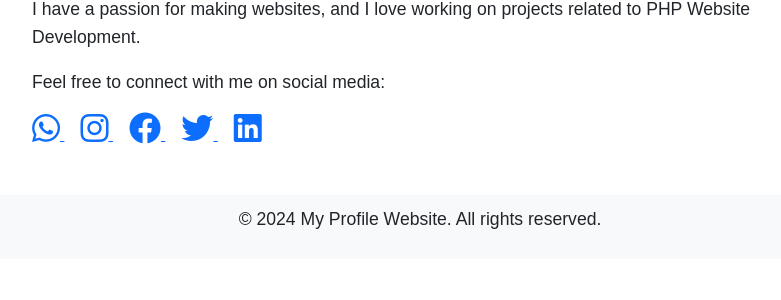
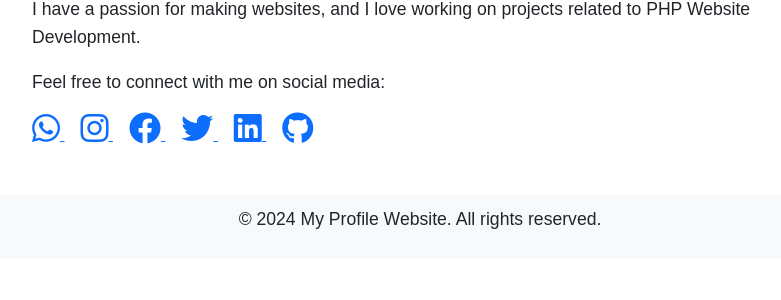
Before and after one commit to MKhansa067/project-profile, a PHP site: page /about.php in a window 1280 px wide. Shown: the part 249-549 px from the top of the page, without its empty margins (220-1001 px from the left). Run offline with PHP 8.4, Linux system fonts and the light colour scheme.

Commit message:
Update about.php

```diff
--- a/about.php
+++ b/about.php
@@ -23,6 +23,9 @@
         <a href="https://www.linkedin.com/in/username" target="_blank" class="me-3">
             <i class="fab fa-linkedin fa-2x"></i>
         </a>
+        <a href="https://github.com/yourusername" target="_blank" class="me-3">
+            <i class="fab fa-github fa-2x"></i>
+        </a>
     </div>
 </div>
 
```
